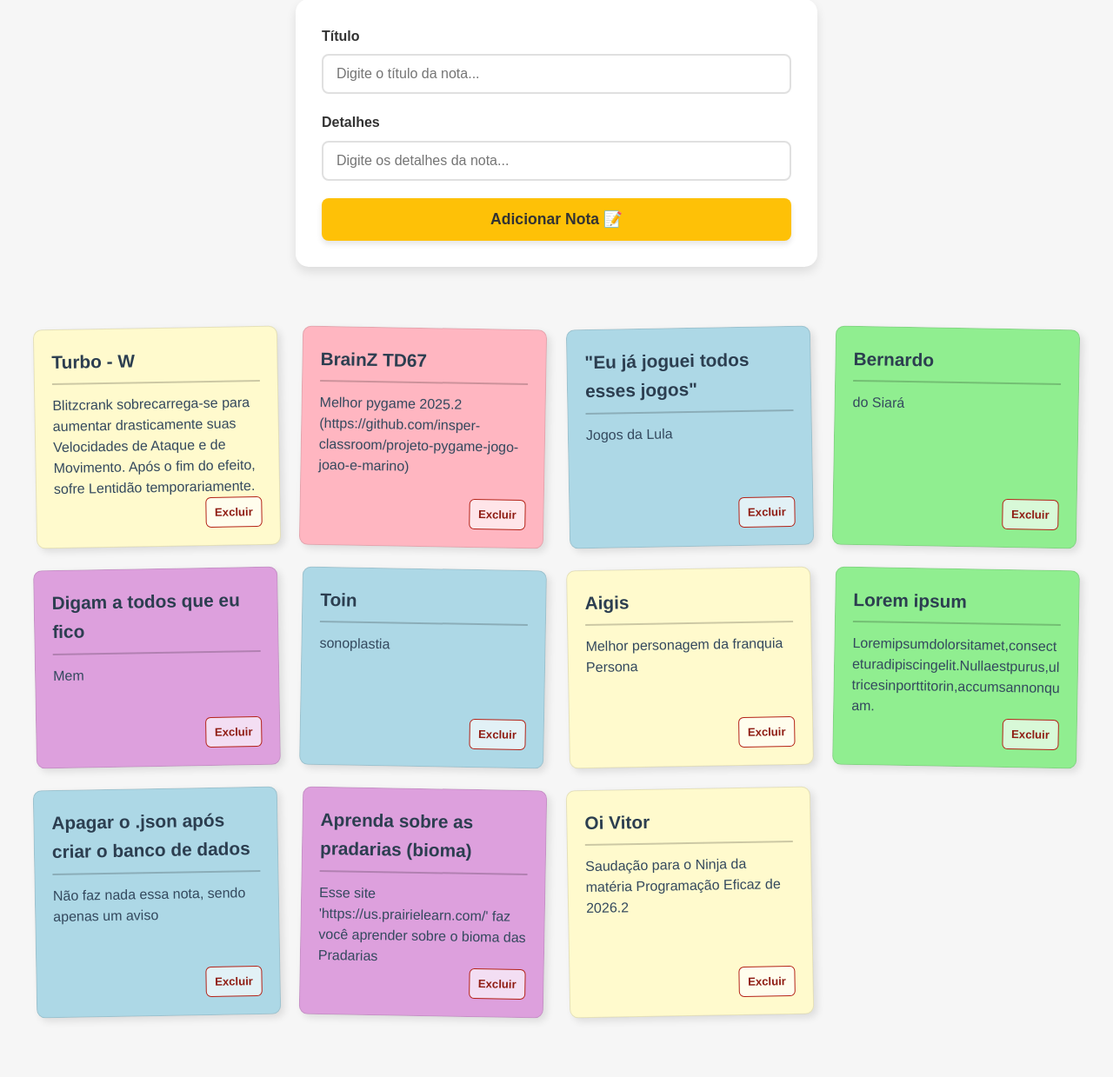
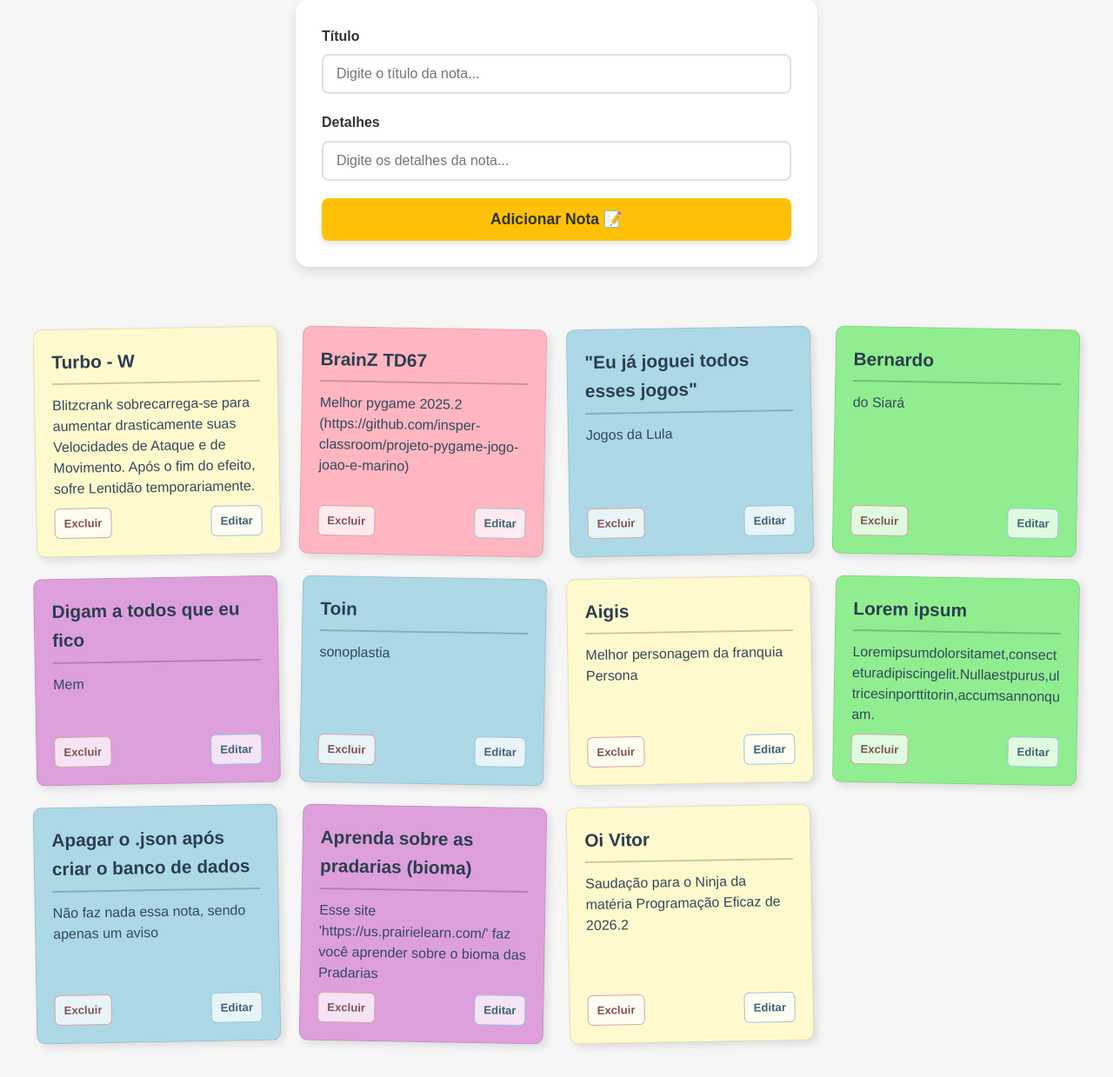
Before and after one commit to JoaoEspioni/ProjetoUmProgramacaoEficaz, a Flask app: page / in a window 1280 px wide. Shown: the part 303-1542 px from the top of the page at 87% size. Before the commit the page ends 1478 px from the top, so only its background shows below. Run offline with Flask 3, Linux system fonts and the light colour scheme; data comes from the database, SQL or seed files in the repository; both versions use the stored data as it was after the commit.

Commit message:
Editar anotações

```diff
--- a/servidor.py
+++ b/servidor.py
@@ -1,4 +1,5 @@
 from flask import Flask, render_template, request, redirect
+from utils import get_note
 import views
 
 app = Flask(__name__, template_folder='static/templates')
@@ -21,5 +22,15 @@ def delete(note_id):
     views.delete_note(note_id)
     return redirect('/')
 
+@app.route('/edit/<int:note_id>', methods=['GET', 'POST'])
+def edit(note_id):
+    if request.method == 'POST':
+        titulo = request.form.get('titulo')
+        detalhes = request.form.get('detalhes')
+        views.edit_note(note_id, titulo, detalhes)
+        return redirect('/')
+    else:
+        return render_template("edit.html", note=get_note(note_id))
+
 if __name__ == '__main__':
     app.run(debug=True)
--- a/static/getit.css
+++ b/static/getit.css
@@ -21,6 +21,13 @@
   --input-bg: #ffffff;
   --button-bg: #fec107;
   --button-hover: #fdb001;
+  --action-surface: rgba(255, 255, 255, 0.72);
+  --action-delete-border: #d7a5a5;
+  --action-delete-text: #805353;
+  --action-delete-hover: #f3d4d4;
+  --action-edit-border: #9dc4d8;
+  --action-edit-text: #3e6376;
+  --action-edit-hover: #d4e9f3;
 }
 
 body {
@@ -181,25 +188,36 @@ li p {
   word-wrap: break-word;
 }
 
-li a[name="delete_button"] {
+.note-actions {
+  margin-top: auto;
+  display: flex;
+  justify-content: space-between;
+  gap: 8px;
+  width: 100%;
+  padding-top: 10px;
+}
+
+li a[name="delete_button"],
+li a[name="edit_button"] {
   display: inline-flex;
   align-items: center;
-  align-self: flex-end;
-  margin-top: auto;
   padding: 6px 10px;
-  border: 1px solid #b42318;
   border-radius: 6px;
-  background-color: rgba(255, 255, 255, 0.65);
-  color: #8f1d14;
+  background-color: var(--action-surface);
   font-size: 0.82rem;
   font-weight: 700;
   text-decoration: none;
   transition: background-color 0.2s ease, color 0.2s ease, transform 0.2s ease;
 }
 
+li a[name="delete_button"] {
+  border: 1px solid var(--action-delete-border);
+  color: var(--action-delete-text);
+}
+
 li a[name="delete_button"]:hover {
-  background-color: #b42318;
-  color: #ffffff;
+  background-color: var(--action-delete-hover);
+  color: #6f4444;
   transform: translateY(-1px);
 }
 
@@ -208,6 +226,26 @@ li a[name="delete_button"]:active {
 }
 
 li a[name="delete_button"]:focus-visible {
-  outline: 3px solid rgba(180, 35, 24, 0.35);
+  outline: 3px solid rgba(215, 165, 165, 0.55);
   outline-offset: 2px;
 }
+
+li a[name="edit_button"] {
+  border: 1px solid var(--action-edit-border);
+  color: var(--action-edit-text);
+}
+
+li a[name="edit_button"]:hover {
+  background-color: var(--action-edit-hover);
+  color: #2f5365;
+  transform: translateY(-1px);
+}
+
+li a[name="edit_button"]:active {
+  transform: translateY(0);
+}
+
+li a[name="edit_button"]:focus-visible {
+  outline: 3px solid rgba(157, 196, 216, 0.55);
+  outline-offset: 2px;
+}
--- a/static/templates/components/note.html
+++ b/static/templates/components/note.html
@@ -1,5 +1,8 @@
 <li>
   <h3>{title}</h3>
   <p>{details}</p>
-  <a href="/delete/{id}" name="delete_button">Excluir</a>
+  <div class="note-actions">
+    <a href="/delete/{id}" name="delete_button">Excluir</a>
+    <a href="/edit/{id}" name="edit_button">Editar</a>
+  </div>
 </li>
--- a/utils.py
+++ b/utils.py
@@ -77,3 +77,27 @@ def delete_note(note_id):
             "DELETE FROM note WHERE id = ?",
             (note_id,),
         )
+
+def edit_note(note_id, titulo, detalhes):
+    _initialize_database()
+
+    with _get_connection() as conn:
+        conn.execute(
+            "UPDATE note SET title = ?, content = ? WHERE id = ?",
+            (titulo, detalhes, note_id),
+        )
+
+def get_note(note_id):
+    _initialize_database()
+
+    with _get_connection() as conn:
+        linha = conn.execute(
+            "SELECT id, title, content FROM note WHERE id = ?",
+            (note_id,),
+        ).fetchone()
+
+    if linha:
+        nota_id, titulo, detalhes = linha
+        return {"id": nota_id, "titulo": titulo, "detalhes": detalhes}
+    else:
+        return None
--- a/views.py
+++ b/views.py
@@ -1,4 +1,4 @@
-from utils import load_data, load_template, add_note, delete_note as remove_note
+from utils import load_data, load_template, add_note, delete_note as remove_note, edit_note as update_note
 
 def get_notes():
     note_template = load_template('components/note.html')
@@ -13,3 +13,6 @@ def submit(titulo, detalhes):
 
 def delete_note(note_id):
     remove_note(note_id)
+
+def edit_note(note_id, titulo, detalhes):
+    update_note(note_id, titulo, detalhes)
```
Also changed, not shown: static/templates/edit.html (added, +29 -0 lines), banco.db.
